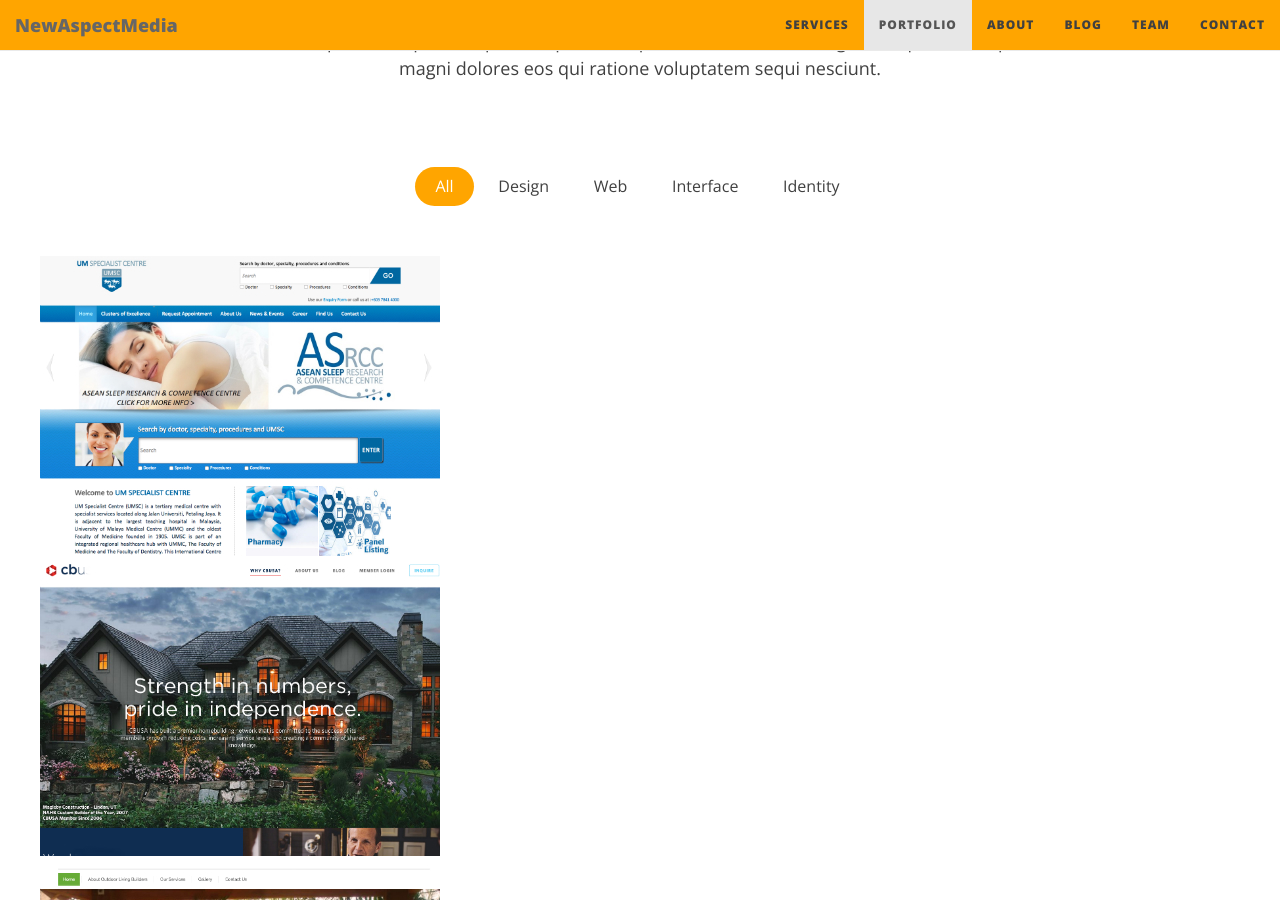
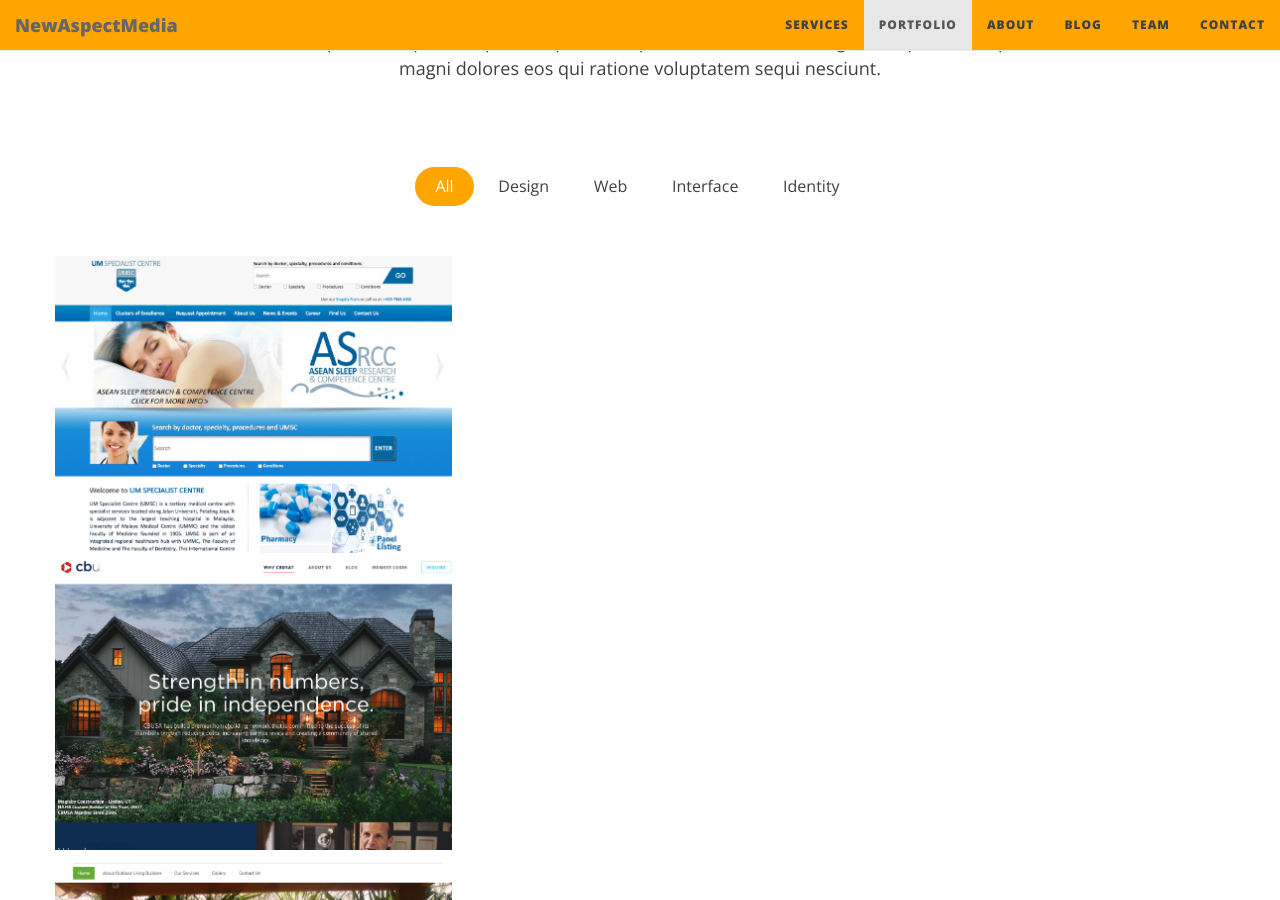
Before and after one commit to newmedia77/appxnam, a Jekyll site: the page built from index.html, in a window 1280 px wide and 900 px high, scrolled down 3639 px. Built offline with Jekyll 4.4.1, drawn with Linux system fonts in a browser that asks for light colours; nearby versions of some CDN libraries; the list of posts is cut into pages by our own code.

Commit message:
andreas
<div class="col-xs-6 col-sm-4">

```diff
--- a/_includes/portfolio.html
+++ b/_includes/portfolio.html
@@ -23,7 +23,7 @@
                     <li class="portfolio-item" data-groups='["all", "identety", "interface"]'>
                         <div class="portfolio">
                             <div class="tt-overlay"></div>
-                            <img class="img-responsive" src="img/custom-web-development.jpg" alt="Bespoke web development in PHP, Ruby, c#, HTML5, jQuery, AngularJS">
+                            <div class="col-xs-6 col-sm-4"><img class="img-responsive" src="img/custom-web-development.jpg" alt="Bespoke web development in PHP, Ruby, c#, HTML5, jQuery, AngularJS"></div>
                             <div class="portfolio-info">
                                 <h3 class="project-title">Portfolio Title</h3>
                                 <div class="links">
@@ -35,7 +35,7 @@
                     <li class="portfolio-item" data-groups='["all", "identety", "web"]'>
                         <div class="portfolio">
                             <div class="tt-overlay"></div>
-                            <img class="img-responsive" src="img/rails-web-development.jpg" alt="Ruby on rails web development services">
+                            <div class="col-xs-6 col-sm-4"><img class="img-responsive" src="img/rails-web-development.jpg" alt="Ruby on rails web development services"> </div>
                             <div class="portfolio-info">
                                 <h3 class="project-title">Portfolio Title</h3>
                                 <div class="links">
@@ -47,7 +47,7 @@
                     <li class="portfolio-item" data-groups='["all", "interface"]'>
                         <div class="portfolio">
                             <div class="tt-overlay"></div>
-                            <img class="img-responsive" src="img/shopify-web-development.jpg" alt="Shopify web development services">
+                            <div class="col-xs-6 col-sm-4"><img class="img-responsive" src="img/shopify-web-development.jpg" alt="Shopify web development services"> </div>
                             <div class="portfolio-info">
                                 <h3 class="project-title">Portfolio Title</h3>
                                 <div class="links">
@@ -59,7 +59,7 @@
                     <li class="portfolio-item" data-groups='["all", "identety", "design"]'>
                         <div class="portfolio">
                             <div class="tt-overlay"></div>
-                            <img class="img-responsive" src="img/magento-web-development.jpg" alt="Magento web development services">
+                            <div class="col-xs-6 col-sm-4"><img class="img-responsive" src="img/magento-web-development.jpg" alt="Magento web development services"> </div>
                             <div class="portfolio-info">
                                 <h3 class="project-title">Portfolio Title</h3>
                                 <div class="links">
@@ -72,7 +72,7 @@
                     <li class="portfolio-item" data-groups='["all", "identety", "design"]'>
                         <div class="portfolio">
                             <div class="tt-overlay"></div>
-                            <img class="img-responsive" src="img/magento-development.jpg" alt="eCommerce web development for Magento, Shopify, Woocommerce, Prestashop">
+                            <div class="col-xs-6 col-sm-4"><img class="img-responsive" src="img/magento-development.jpg" alt="eCommerce web development for Magento, Shopify, Woocommerce, Prestashop"> </div>
                             <div class="portfolio-info">
                                 <h3 class="project-title">Portfolio Title</h3>
                                 <div class="links">
@@ -84,7 +84,7 @@
                     <li class="portfolio-item" data-groups='["all", "identety", "design"]'>
                         <div class="portfolio">
                             <div class="tt-overlay"></div>
-                            <img class="img-responsive" src="img/booking-mobile-apps.jpg" alt="iOS mobile application development">
+                            <div class="col-xs-6 col-sm-4"><img class="img-responsive" src="img/booking-mobile-apps.jpg" alt="iOS mobile application development"> </div>
                             <div class="portfolio-info">
                                 <h3 class="project-title">Portfolio Title</h3>
                                 <div class="links">
@@ -96,7 +96,7 @@
                     <li class="portfolio-item" data-groups='["all", "identety", "web"]'>
                         <div class="portfolio">
                             <div class="tt-overlay"></div>
-                            <img class="img-responsive" src="img/mobile-apps.jpg" alt="Android mobile application development">
+                            <div class="col-xs-6 col-sm-4"><img class="img-responsive" src="img/mobile-apps.jpg" alt="Android mobile application development"> </div>
                             <div class="portfolio-info">
                                 <h3 class="project-title">Portfolio Title</h3>
                                 <div class="links">
@@ -108,8 +108,7 @@
                     <li class="portfolio-item" data-groups='["all", "design"]'>
                         <div class="portfolio">
                             <div class="tt-overlay"></div>
-                            <img class="img-responsive" src="img/retails-mobile-application.jpg" alt="Retail mobile application development">
-                            <div class="portfolio-info">
+                            <div class="col-xs-6 col-sm-4"><img class="img-responsive" src="img/retails-mobile-application.jpg" alt="Retail mobile application development"></div>                            <div class="portfolio-info">
                                 <h3 class="project-title">Portfolio Title</h3>
                                 <div class="links">
                                     <a href="single-project.html" class="btn btn-primary">View full Project</a>
@@ -121,7 +120,7 @@
                     <li class="portfolio-item" data-groups='["all", "identety", "design"]'>
                         <div class="portfolio">
                             <div class="tt-overlay"></div>
-                            <img class="img-responsive" src="img/ecommerce-mobile-apps.jpg" alt="eCommerce mobile application development">
+                            <div class="col-xs-6 col-sm-4"><img class="img-responsive" src="img/ecommerce-mobile-apps.jpg" alt="eCommerce mobile application development"> </div>
                             <div class="portfolio-info">
                                 <h3 class="project-title">Portfolio Title</h3>
                                 <div class="links">
@@ -134,7 +133,7 @@
                     <li class="portfolio-item" data-groups='["all", "design"]'>
                         <div class="portfolio">
                             <div class="tt-overlay"></div>
-                            <img class="img-responsive" src="img/hotel-mobile-apps.jpg" alt="Hotel booking system mobile application development">
+                            <div class="col-xs-6 col-sm-4"><img class="img-responsive" src="img/hotel-mobile-apps.jpg" alt="Hotel booking system mobile application development"></div>
                             <div class="portfolio-info">
                                 <h3 class="project-title">Portfolio Title</h3>
                                 <div class="links">
```
